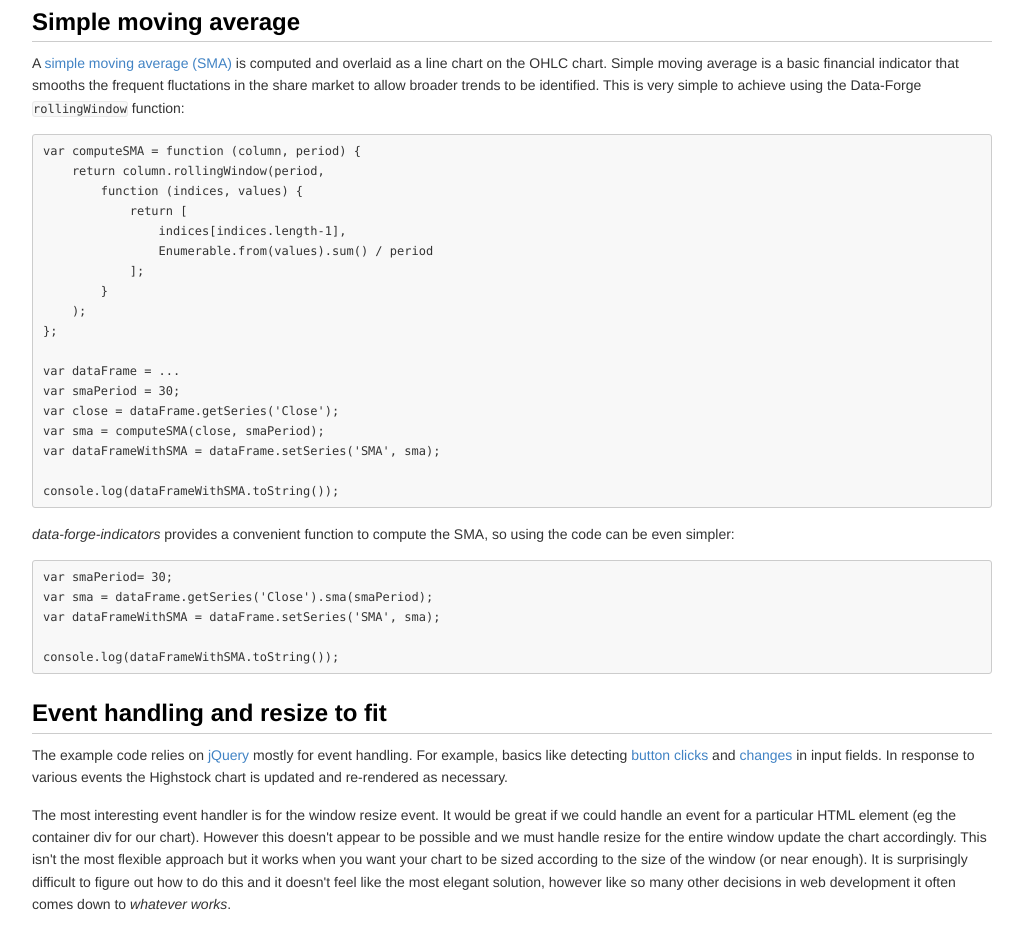
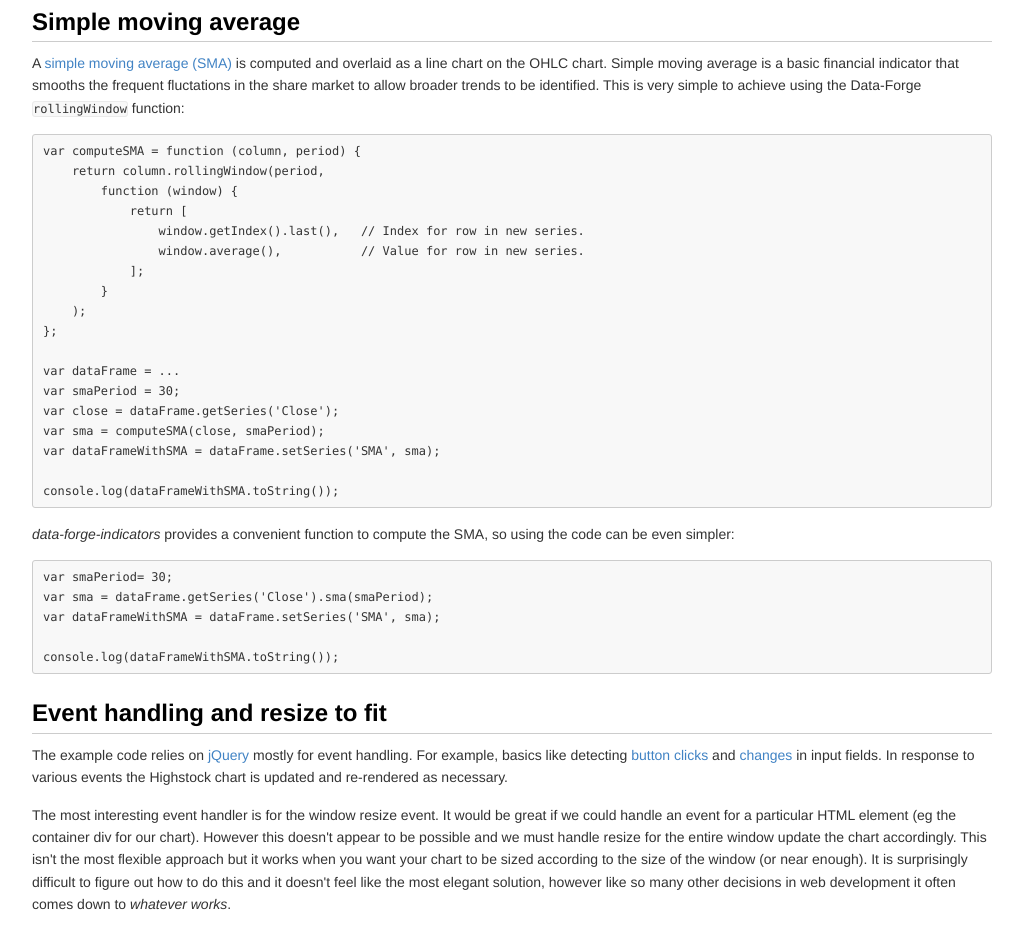
Before and after one commit to ashleydavis/highstock-yahoo-demo, a website: page README.html in a window 1280 px wide. Shown: the part 5561-6489 px from the top of the page, without its empty margins (128-1151 px from the left). Drawn offline with Linux system fonts and the light colour scheme.

Commit message:
Updates to readme and article.

```diff
--- a/README.html
+++ b/README.html
@@ -481,10 +481,10 @@ dataForge.use(require('data-forge-indicators'));
 <p>A <a href="https://en.wikipedia.org/wiki/Moving_average#Simple_moving_average">simple moving average (SMA)</a> is computed and overlaid as a line chart on the OHLC chart. Simple moving average is a basic financial indicator that smooths the frequent fluctations in the share market to allow broader trends to be identified. This is very simple to achieve using the Data-Forge <code>rollingWindow</code> function:</p>
 <pre><code>var computeSMA = function (column, period) {
     return column.rollingWindow(period,
-        function (indices, values) {
+        function (window) {
             return [
-                indices[indices.length-1],
-                Enumerable.from(values).sum() / period
+                window.getIndex().last(),   // Index for row in new series.
+                window.average(),           // Value for row in new series.
             ];
         }
     );
```
Also changed, not shown: CodeProjectArticle.html (+3 -3 lines), README.md.
